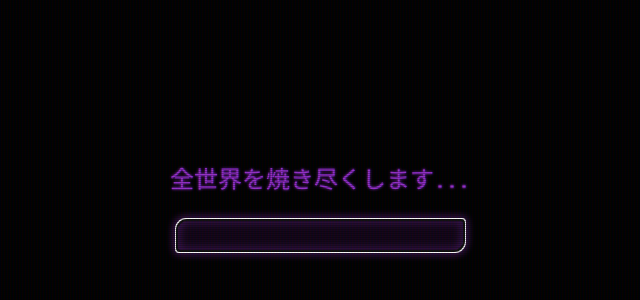
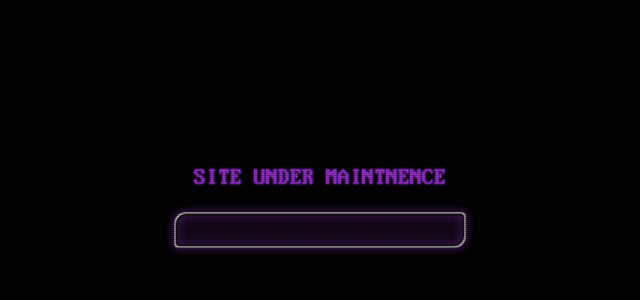
Before and after one commit to JEMSHS/math-test, a plain HTML site: page index.html in a window 1280 px wide. Shown: the part 182-482 px from the top of the page, without its empty margins (320-960 px from the left). Drawn offline with nearby package versions, Linux system fonts and the light colour scheme.

Commit message:
Update index.html

```diff
--- a/index.html
+++ b/index.html
@@ -8,7 +8,7 @@
 </head>
 <body class="crt">
 	<div id="center">
-        <span id="logo" style="font-weight: normal; text-transform: uppercase;">全世界を焼き尽くします...</span>
+        <span id="logo" style="font-weight: normal; text-transform: uppercase;">site under maintnence</span>
         <br /><br />
         <div id="textbox" onsubmit="return false">
             <form>
```
